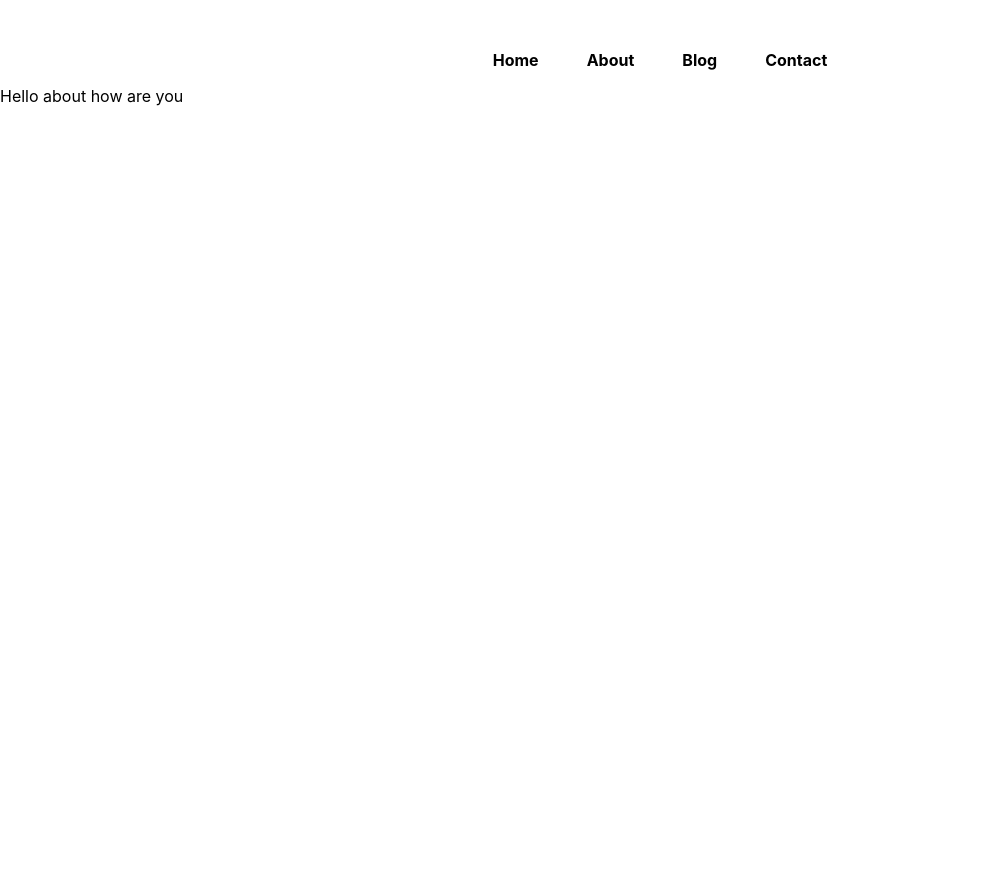
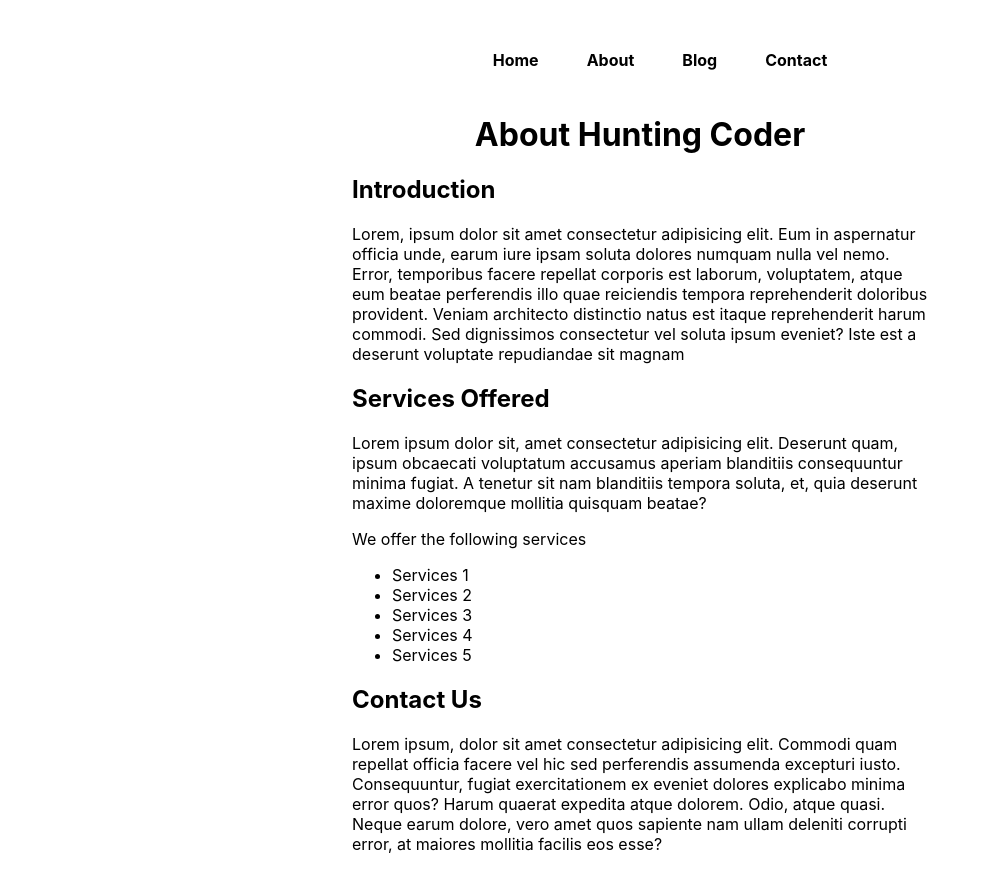
Before and after one commit to Svmpankaj/Hunting-Coder-A-Coder-s-Blog, a Next.js app: page /about in a window 1280 px wide. Shown: the top 892 px of the page, without its empty margins (0-989 px from the left). Before the commit the page ends 800 px from the top, so only its background shows below. Built offline with nearby package versions, Linux system fonts and the light colour scheme.

Commit message:
adding about page

```diff
--- a/pages/about.js
+++ b/pages/about.js
@@ -1,9 +1,24 @@
 import React from 'react'
+import styles from '../styles/About.module.css'
 
 function about() {
     return (
-        <div>
-            Hello about how are you
+        <div className={styles.container}>
+            <h1 className={styles.center}>About Hunting Coder</h1>
+            <h2>Introduction</h2>
+            <p>Lorem, ipsum dolor sit amet consectetur adipisicing elit. Eum in aspernatur officia unde, earum iure ipsam soluta dolores numquam nulla vel nemo. Error, temporibus facere repellat corporis est laborum, voluptatem, atque eum beatae perferendis illo quae reiciendis tempora reprehenderit doloribus provident. Veniam architecto distinctio natus est itaque reprehenderit harum commodi. Sed dignissimos consectetur vel soluta ipsum eveniet? Iste est a deserunt voluptate repudiandae sit magnam </p>
+            <h2>Services Offered</h2>
+            <p>Lorem ipsum dolor sit, amet consectetur adipisicing elit. Deserunt quam, ipsum obcaecati voluptatum accusamus aperiam blanditiis consequuntur minima fugiat. A tenetur sit nam blanditiis tempora soluta, et, quia deserunt maxime doloremque mollitia quisquam beatae?</p>
+            <p>We offer the following services</p>
+            <ul>
+                <li>Services 1</li>
+                <li>Services 2</li>
+                <li>Services 3</li>
+                <li>Services 4</li>
+                <li>Services 5</li>
+            </ul>
+            <h2>Contact Us</h2>
+            <p>Lorem ipsum, dolor sit amet consectetur adipisicing elit. Commodi quam repellat officia facere vel hic sed perferendis assumenda excepturi iusto. Consequuntur, fugiat exercitationem ex eveniet dolores explicabo minima error quos? Harum quaerat expedita atque dolorem. Odio, atque quasi. Neque earum dolore, vero amet quos sapiente nam ullam deleniti corrupti error, at maiores mollitia facilis eos esse?</p>
         </div>
     )
 }
--- /dev/null
+++ b/styles/About.module.css
@@ -0,0 +1,8 @@
+.container {
+    margin: 45px auto;
+    max-width: 45vw;
+}
+
+.center {
+    text-align: center;
+}
```
